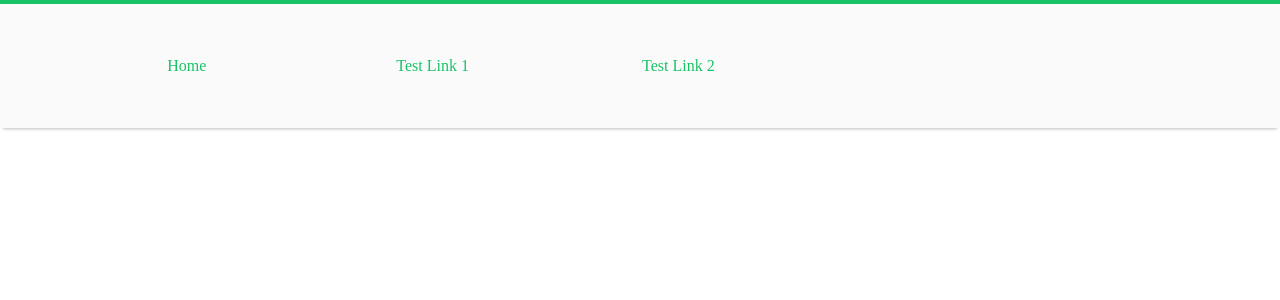
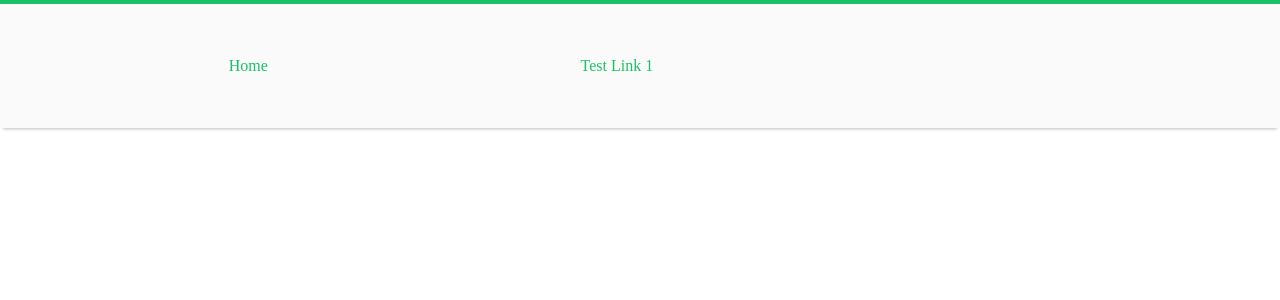
Before and after one commit to JakeO96/personal-site, a Next.js app: page / in a window 1280 px wide. Shown: the top 300 px of the page. Built offline with nearby package versions, Linux system fonts and the light colour scheme.

Commit message:
testing link finder with a 2 link site

```diff
--- a/components/TopNav.js
+++ b/components/TopNav.js
@@ -11,9 +11,6 @@ export default function TopNav() {
           <a href={"https://www.jake-oleary.com/test-pg1"}>
             <li>Test Link 1</li>
           </a>
-          <a href={"https://www.jake-oleary.com/test-pg2"}>
-            <li>Test Link 2</li>
-          </a>
       </ul>
     </div>
   );
```
